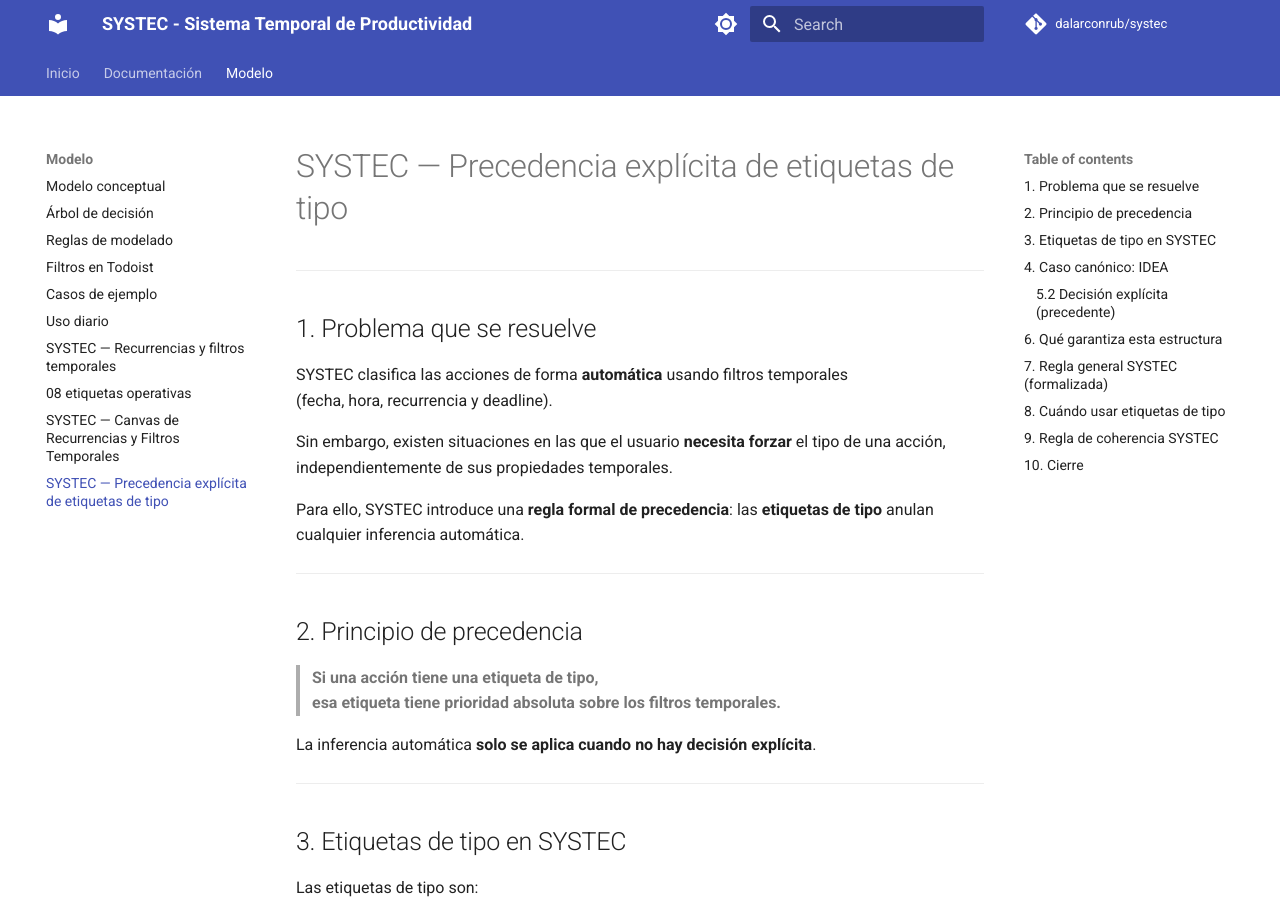
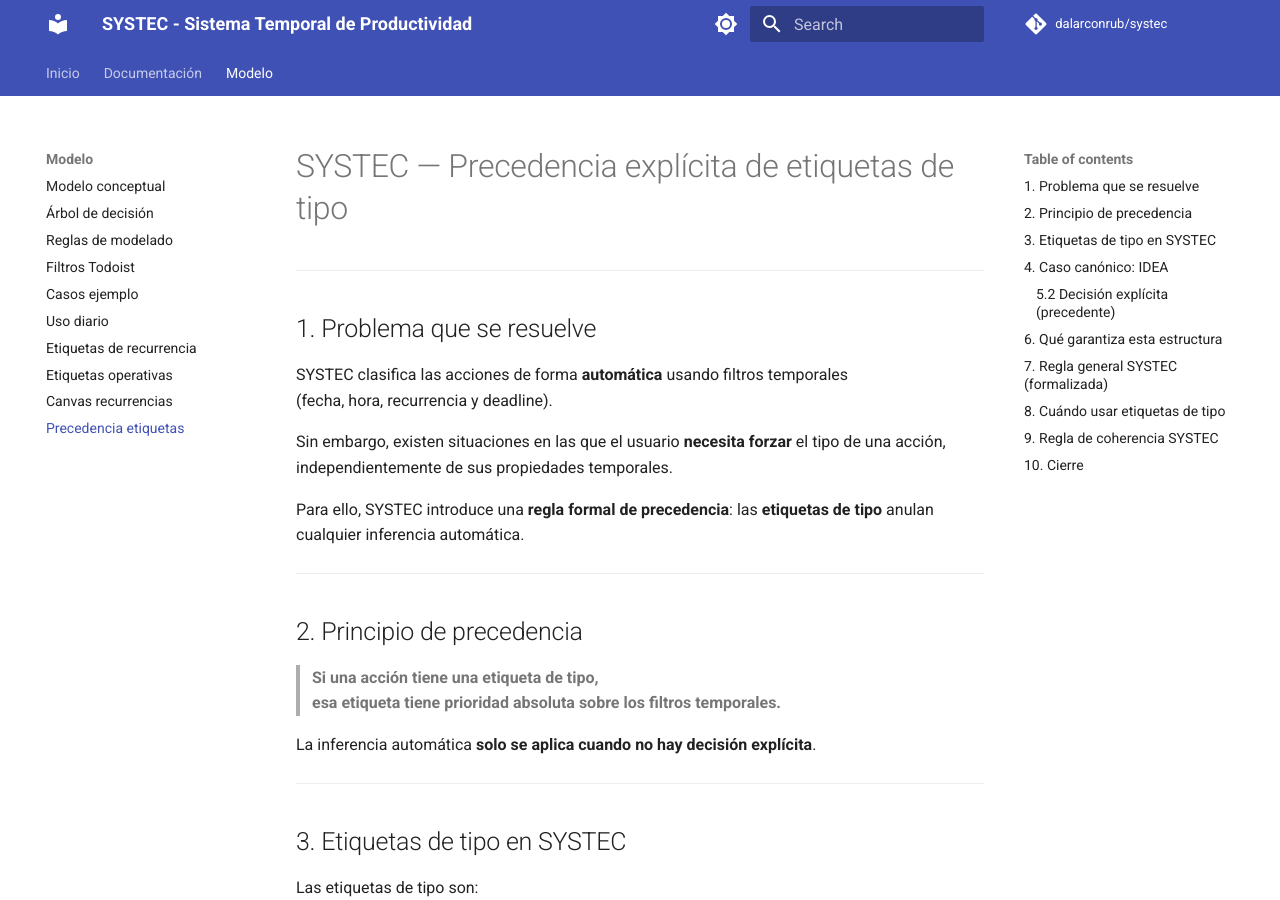
Before and after one commit to dalarconrub/systec, an MkDocs documentation site: the page built from docs/model/10-precedencia-etiquetas.md, in a window 1280 px wide and 900 px high. Built offline with MkDocs 1.6.1 and Material for MkDocs 9.7.7, drawn with Linux system fonts in a browser that asks for light colours; comment, search, counter and statistics services are not loaded; some of the changed lines change nothing that is shown.

Commit message:
Mejorar navegación: agregar títulos descriptivos y habilitar navigation.indexes para mejor navegación en secciones

```diff
--- a/mkdocs.yml
+++ b/mkdocs.yml
@@ -4,7 +4,7 @@ site_author: dalarconrub
 repo_url: https://github.com/dalarconrub/systec
 repo_name: dalarconrub/systec
 
-use_directory_urls: false
+use_directory_urls: true
 
 theme:
   name: material
@@ -26,6 +26,7 @@ theme:
     - navigation.sections
     - navigation.expand
     - navigation.top
+    - navigation.indexes
     - search.suggest
     - search.highlight
     - content.code.annotate
@@ -50,21 +51,21 @@ markdown_extensions:
 nav:
   - Inicio: index.md
   - Documentación:
-    - 00-filosofia-del-sistema.md
-    - 01-tablas-canonicas.md
-    - 02-canvas-arbol-decision.md
-    - 03-casos-de-uso.md
-    - 04-flujo-de-uso.md
+    - Filosofía del sistema: 00-filosofia-del-sistema.md
+    - Tablas canónicas: 01-tablas-canonicas.md
+    - Canvas árbol de decisión: 02-canvas-arbol-decision.md
+    - Casos de uso: 03-casos-de-uso.md
+    - Flujo de uso: 04-flujo-de-uso.md
   - Modelo:
-    - model/01-modelo-conceptual.md
-    - model/02-arbol-decision.md
-    - model/03-reglas-modelado.md
-    - model/04-filtros-todoist.md
-    - model/05-casos-ejemplo.md
-    - model/06-uso-diario.md
-    - model/07-etiquetas-recurrencia.md
-    - model/08-etiquetas-operativas.md
-    - model/09-systec-canvas-recurrencias.md
-    - model/10-precedencia-etiquetas.md
+    - Modelo conceptual: model/01-modelo-conceptual.md
+    - Árbol de decisión: model/02-arbol-decision.md
+    - Reglas de modelado: model/03-reglas-modelado.md
+    - Filtros Todoist: model/04-filtros-todoist.md
+    - Casos ejemplo: model/05-casos-ejemplo.md
+    - Uso diario: model/06-uso-diario.md
+    - Etiquetas de recurrencia: model/07-etiquetas-recurrencia.md
+    - Etiquetas operativas: model/08-etiquetas-operativas.md
+    - Canvas recurrencias: model/09-systec-canvas-recurrencias.md
+    - Precedencia etiquetas: model/10-precedencia-etiquetas.md
 
 copyright: Copyright &copy; 2025 dalarconrub
```
